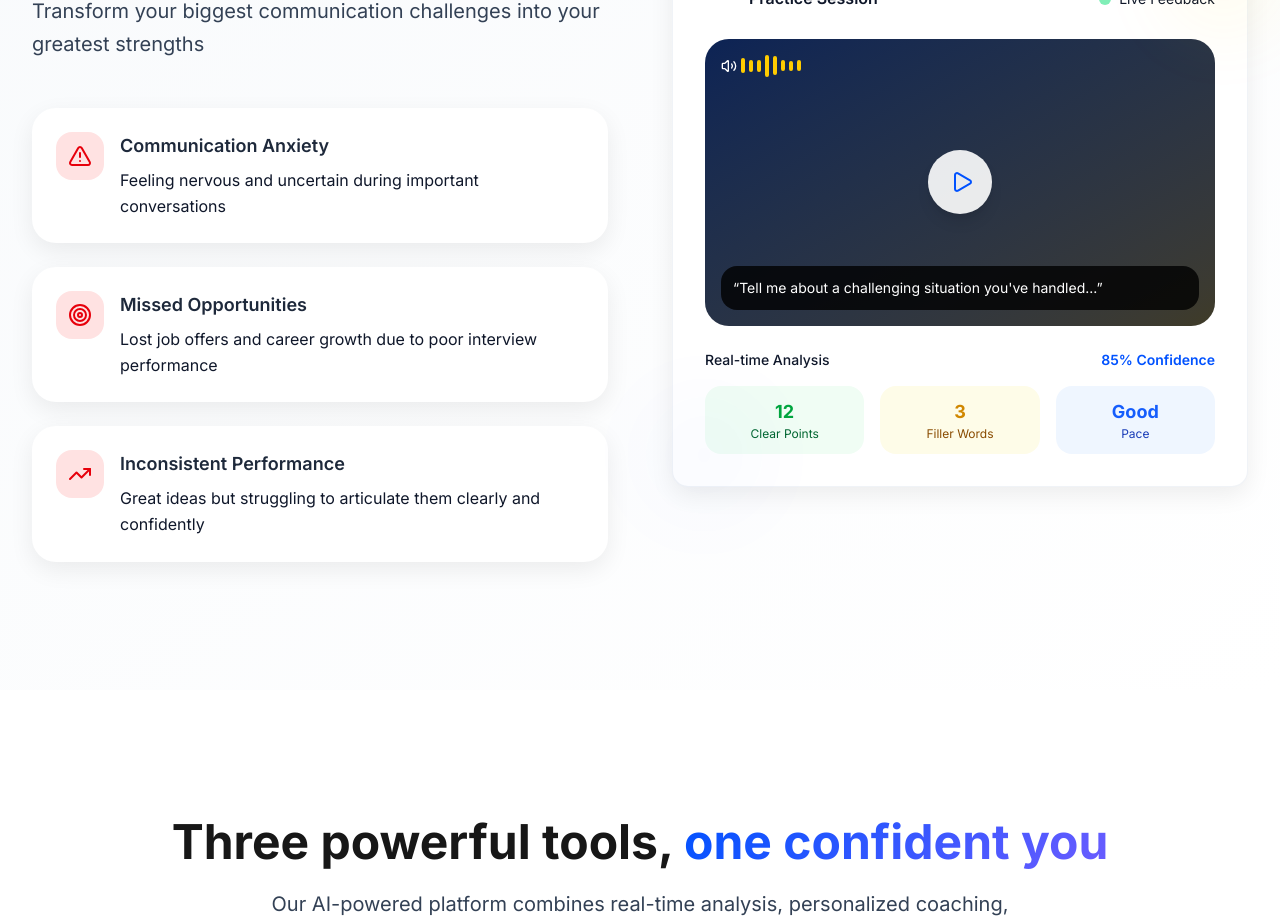
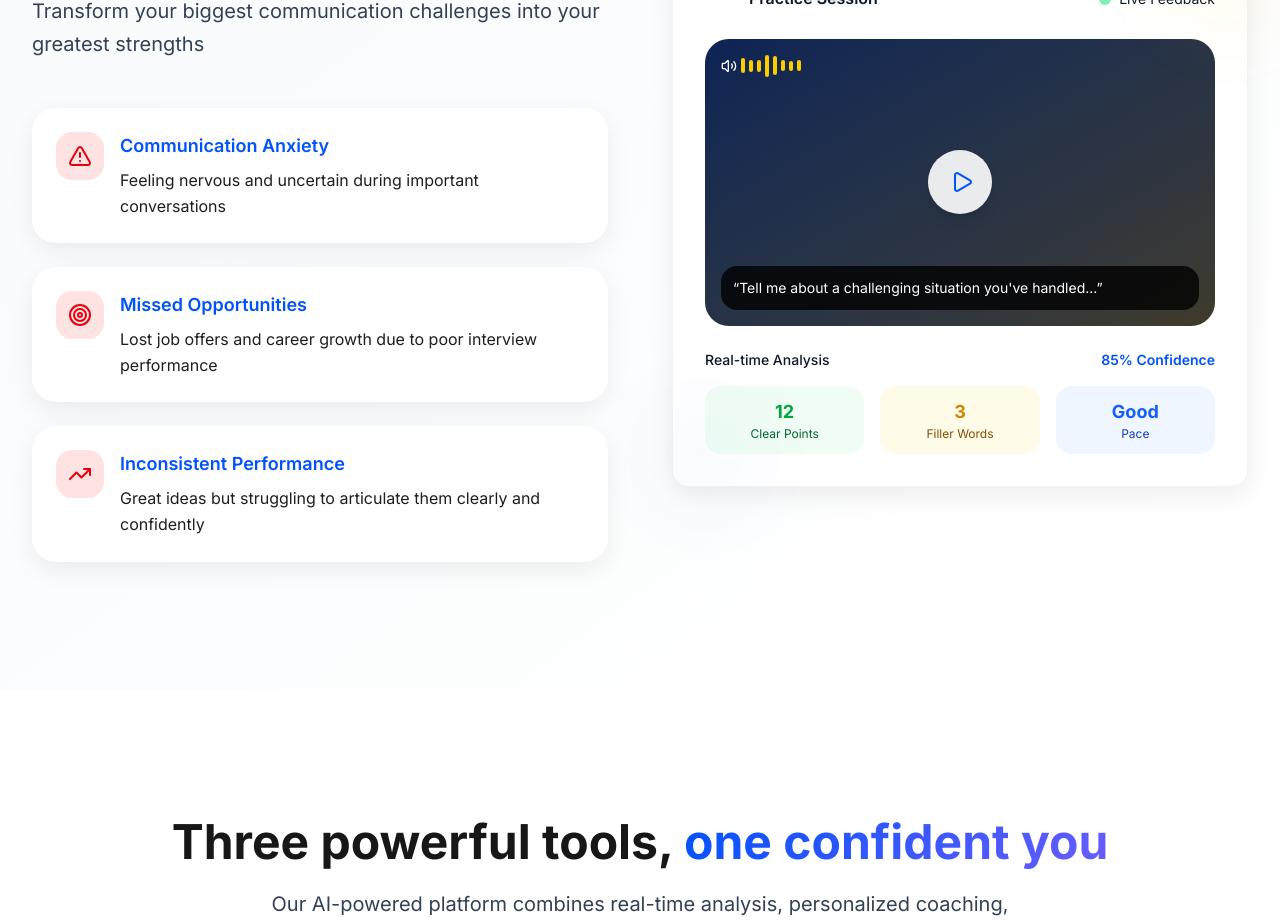
Before and after one commit to omthentic/site, a Next.js app: page / in a window 1280 px wide. Shown: the part 1080-2002 px from the top of the page. Built offline with nearby package versions, Linux system fonts and the light colour scheme.

Commit message:
clear contrast

```diff
--- a/src/app/components/PainPromise.tsx
+++ b/src/app/components/PainPromise.tsx
@@ -77,10 +77,10 @@
                       <pain.icon className="w-6 h-6 text-red-600 dark:text-red-400" />
                     </div>
                     <div>
-                      <h3 className="text-lg font-semibold text-gray-800 mb-2">
+                      <h3 className="text-lg font-semibold text-[#0052ff] mb-2">
                         {pain.title}
                       </h3>
-                      <p className="text-gray-900">
+                      <p className="text-[#1f1e1e]">
                         {pain.description}
                       </p>
                     </div>
```
